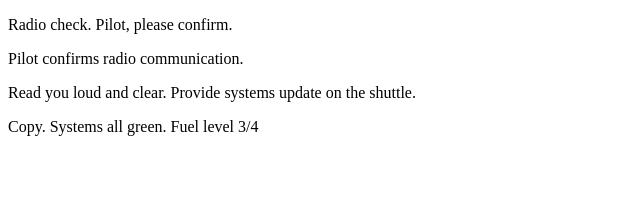
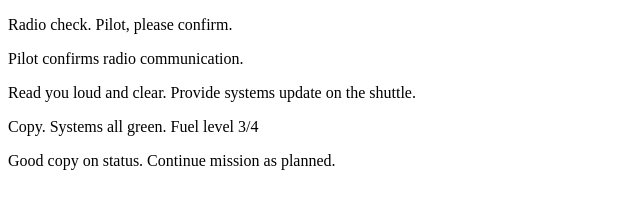
Before and after one commit to miccraig15/pilot-talk, a plain HTML site: page index.html in a window 1280 px wide. Shown: the whole page, without its empty margins (0-640 px from the left). Drawn offline with Linux system fonts and the light colour scheme.

Commit message:
Reply continue mission.

```diff
--- a/index.html
+++ b/index.html
@@ -5,5 +5,6 @@
       <p>Pilot confirms radio communication.</p>
       <p>Read you loud and clear. Provide systems update on the shuttle. </p>
       <p>Copy. Systems all green. Fuel level 3/4</p>
+      <p>Good copy on status. Continue mission as planned.</p>
    </body>
 </html>
```
